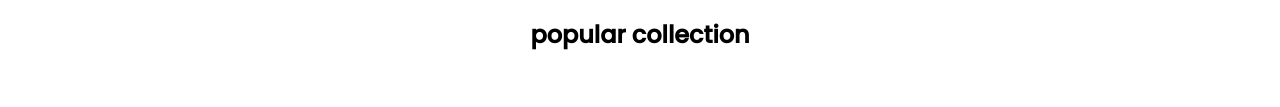
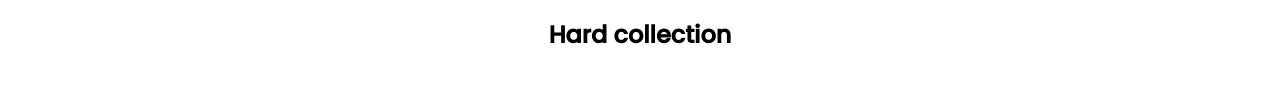
Before and after one commit to junaidkhanj/assignment-2, a plain HTML site: page index.html in a window 1280 px wide. Shown: the part 615-722 px from the top of the page. Drawn offline with Linux system fonts and the light colour scheme.

Commit message:
first commit

```diff
--- a/index.html
+++ b/index.html
@@ -28,7 +28,7 @@
    </div>
    </section>
    <section class="mission">
-       <h2>popular collection</h2>
+       <h2>Hard collection</h2>
        <div class="my-mission">
         <div class="mission-info">
            <div class="image-container"> <img src="influencer-gear-main/images/tripod.png" alt=""></div>
```
